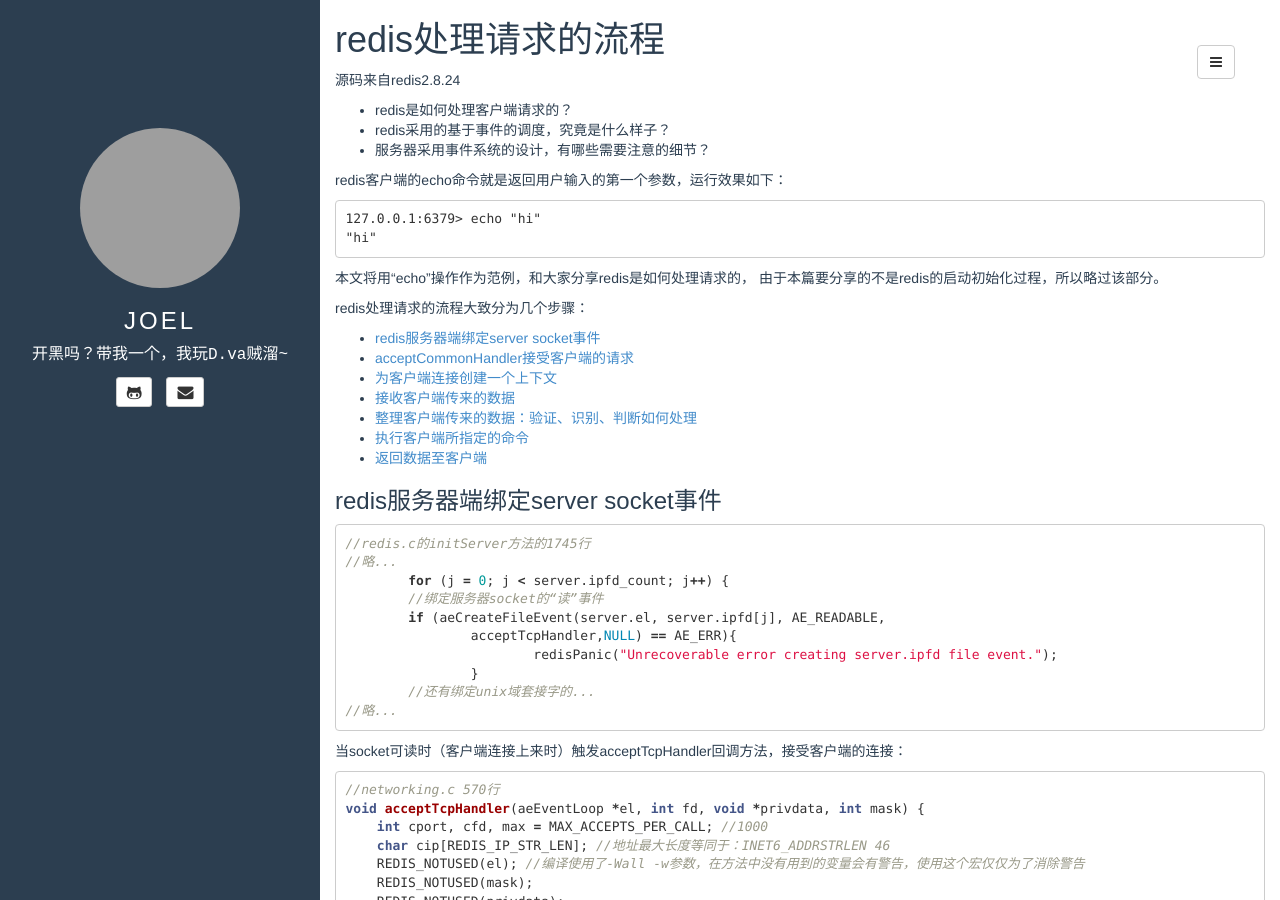
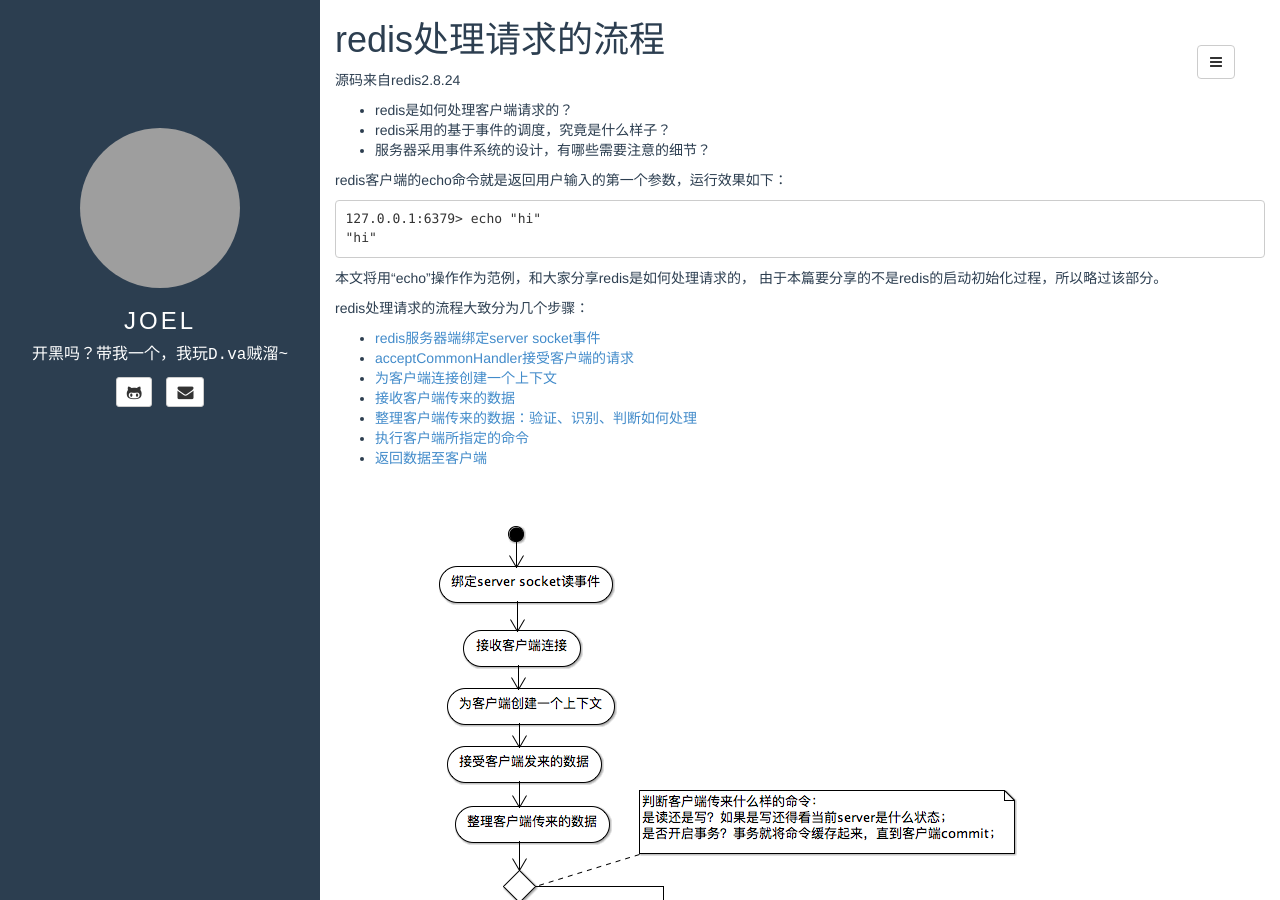
Before and after one commit to souce/blog, a Jekyll site: the page built from _posts/2016-08-04-redis处理请求的流程.md, in a window 1280 px wide and 900 px high. Built offline with Jekyll 4.4.1, drawn with Linux system fonts in a browser that asks for light colours; comment, search, counter and statistics services are not loaded; grey boxes are pictures that could not be loaded.

Commit message:
Update 2016-08-04-redis处理请求的流程.md

```diff
--- a/_posts/2016-08-04-redis处理请求的流程.md
+++ b/_posts/2016-08-04-redis处理请求的流程.md
@@ -33,6 +33,9 @@
  * [整理客户端传来的数据：验证、识别、判断如何处理](#processCommand)
  * [执行客户端所指定的命令](#call_command)
  * [返回数据至客户端](#addReply)
+
+![redis处理命令的流程](https://souce.github.io/blog/assets/img/redis处理命令的流程.png)
+
 
 <span id = "bind_server_socket"/>
 
```
